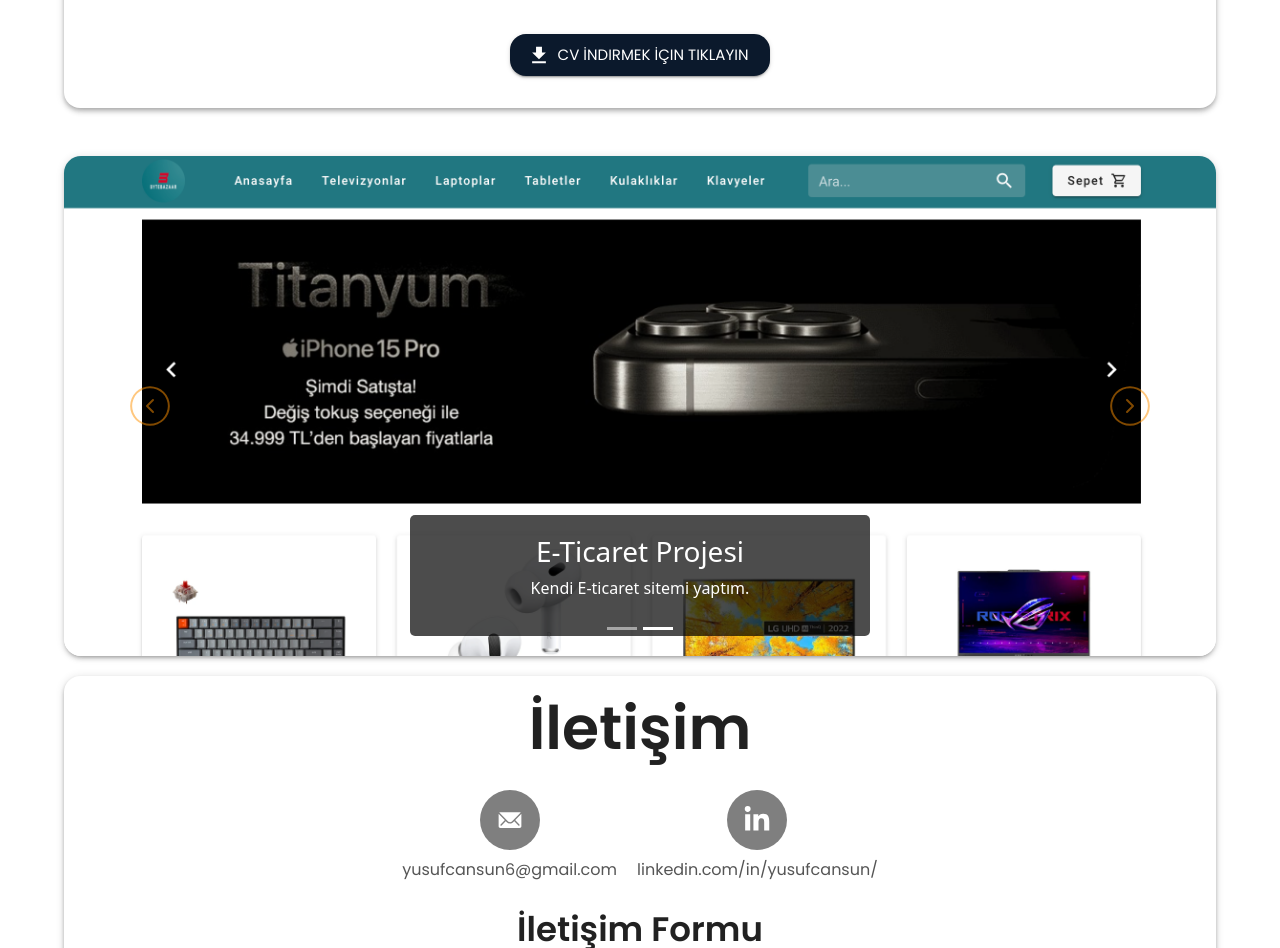
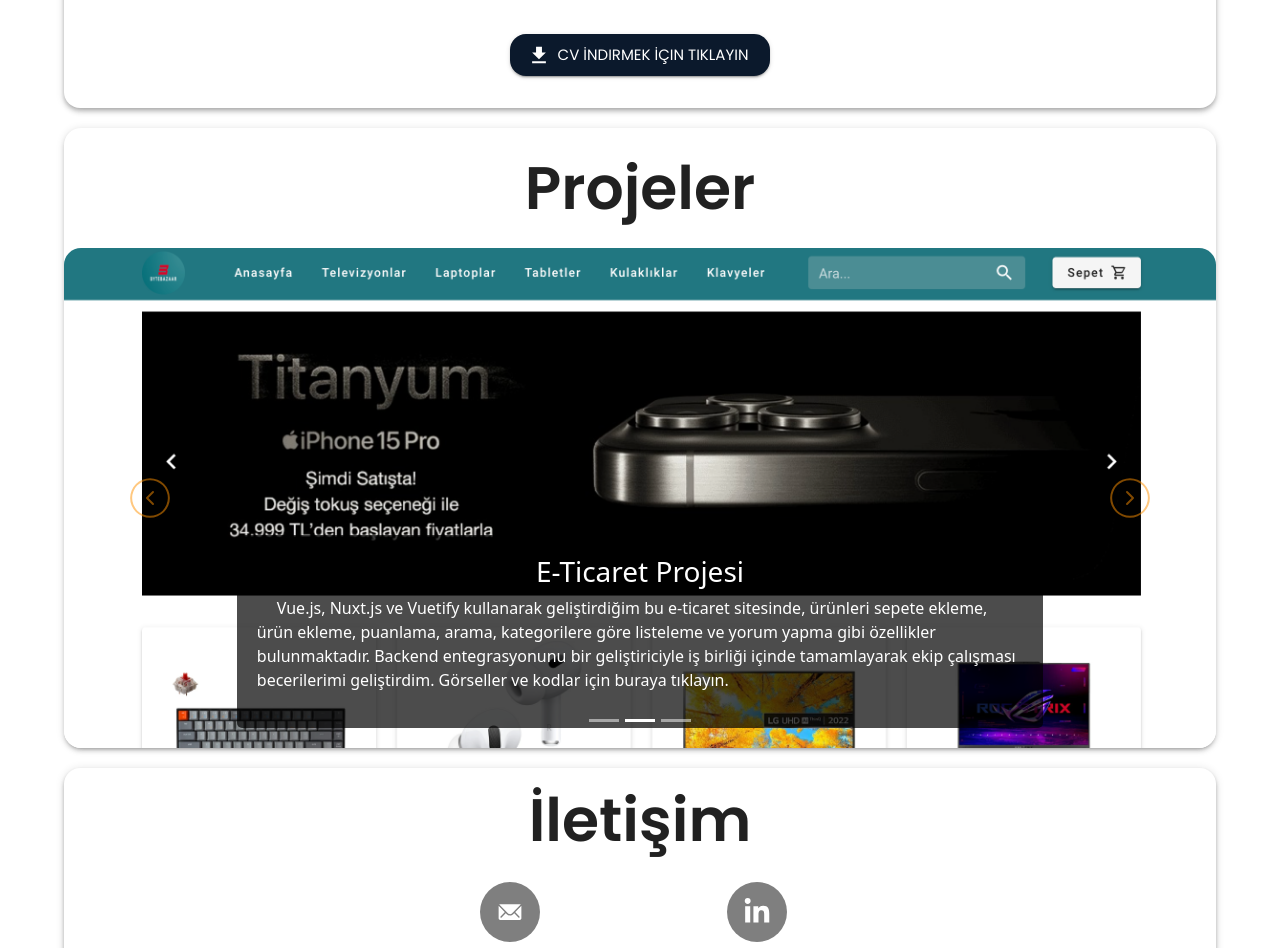
Before and after one commit to Nacnus/portfolyo, a React (Vite) app: page / in a window 1280 px wide. Shown: the part 1340-2288 px from the top of the page. Built offline with nearby package versions, Linux system fonts and the light colour scheme; no server answers.

Commit message:
added carousel tab

```diff
--- a/src/carousel/MyCarousels.jsx
+++ b/src/carousel/MyCarousels.jsx
@@ -2,18 +2,28 @@
 import '../css/MyCarousel.css'
 import image1 from '../images/image1.png';
 import image2 from '../images/image2.png';
+import image3 from '../images/image3.png';
 import {Carousel} from "react-bootstrap";
 import {CiCircleChevLeft, CiCircleChevRight} from "react-icons/ci";
-import {Card} from "@mui/material";
+import {Card, Typography} from "@mui/material";
 
 
 function MyCarousel() {
     return (
         <Card className="carousel-container" style={{overflow:'visible'}} id='projects' elevation={3}>
+            <Typography
+                variant="h2"
+                fontWeight="bold"
+                component="div"
+                className="pt-4"
+                style={{textAlign: 'center'}}
+            >
+                Projeler
+            </Typography>
             <Carousel
                 prevIcon={<CiCircleChevLeft color='#FF9100FF' fontSize='300%' />}
                 nextIcon={<CiCircleChevRight color='#FF9100FF' fontSize='300%'  />}
-                className="mt-5"
+                className="mt-4"
             >
                 <Carousel.Item>
                     <a href="https://github.com/Nacnus/linkedIn-clone" target="_self">
@@ -22,9 +32,15 @@
                             src={image1}
                             alt="First slide"
                         />
-                        <Carousel.Caption className='carousel-caption-custom'>
-                            <h3>Clone LinkedIn Projesi</h3>
-                            <p>Bu projede Linkedin'in clonenunu yaptım.</p>
+                        <Carousel.Caption  className='carousel-caption-custom'>
+                            <h3>Klon LinkedIn Projesi</h3>
+                            {/* eslint-disable-next-line react/no-unknown-property */}
+                            <p align='left' style={{textIndent: '20px', marginTop: '0'}}> Vue.js, Nuxt.js ve Vuetify
+                                kullanarak geliştirdiğim bu LinkedIn klonunda, gönderi paylaşma, beğeni, yorum yapma,
+                                profil oluşturma ve diğer profilleri görüntüleme gibi özellikler bulunmaktadır. Backend
+                                entegrasyonunu bir geliştiriciyle birlikte tamamlayarak ekip çalışması becerilerimi
+                                geliştirdim. Görseller ve kodlar için buraya tıklayın.
+                            </p>
                         </Carousel.Caption>
                     </a>
                 </Carousel.Item>
@@ -38,13 +54,36 @@
                         />
                         <Carousel.Caption className='carousel-caption-custom'>
                             <h3>E-Ticaret Projesi</h3>
-                            <p>Kendi E-ticaret sitemi yaptım.</p>
+                            <p align='left' style={{textIndent: '20px', marginTop: '0'}}>
+                                Vue.js, Nuxt.js ve Vuetify kullanarak geliştirdiğim bu e-ticaret sitesinde, ürünleri
+                                sepete ekleme, ürün ekleme, puanlama, arama, kategorilere göre listeleme ve yorum yapma
+                                gibi özellikler bulunmaktadır. Backend entegrasyonunu bir geliştiriciyle iş birliği
+                                içinde tamamlayarak ekip çalışması becerilerimi geliştirdim. Görseller ve kodlar için
+                                buraya tıklayın.
+                            </p>
+                        </Carousel.Caption>
+                    </a>
+                </Carousel.Item>
+                <Carousel.Item>
+                    <a href="https://github.com/Nacnus/portfolyo" target="_self">
+                        <img
+                            className="d-block w-100"
+                            src={image3}
+                            alt="Third slide"
+                        />
+                        <Carousel.Caption className='carousel-caption-custom'>
+                            <h3>Portfolyo Sitesi</h3>
+                            <p align='left' style={{textIndent: '20px', marginTop: '0'}}>
+                                React, React-Bootstrap ve Material UI kullanarak kendime bir portfolyo sitesi
+                                geliştirdim. Bu web sitesi; projeler, hakkında ve iletişim bölümlerinden oluşmaktadır.
+                                İletişim formunda Firebase entegrasyonu kullanılmıştır. Kodlar için buraya tıklayın.
+                            </p>
                         </Carousel.Caption>
                     </a>
                 </Carousel.Item>
             </Carousel>
         </Card>
-);
+    );
 }
 
 export default MyCarousel;
--- a/src/css/MyCarousel.css
+++ b/src/css/MyCarousel.css
@@ -12,8 +12,8 @@
     background-color: rgba(0, 0, 0, 0.7); /* Siyah, %70 opaklık */
     padding: 10px 20px; /* İç boşluk */
     border-radius: 5px; /* Kenarları yuvarlat */
-    max-width: 40%; /* Genişliği kontrol et */
+    max-width: 70%; /* Genişliği kontrol et */
     color: #fff; /* Yazı rengi */
     margin: 0 auto; /* Ortalamak için */
-    text-align: center; /* Metni ortalamak için */
+    text-align: left ; /* Metni ortalamak için */
 }
```
Also changed, not shown: src/images/image3.png (added), 1 other file (tests, documents, lock files or other folders).
